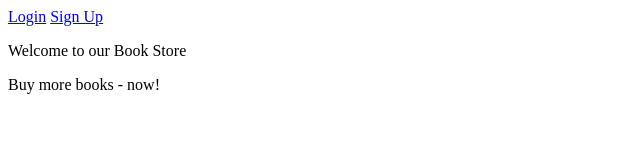
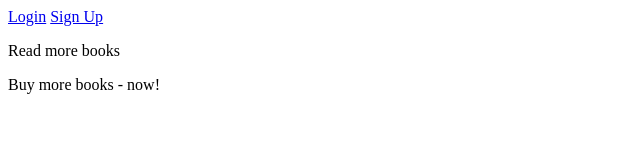
Before and after one commit to brbledsoe/BookKeeper, a plain HTML site: page index.html in a window 1280 px wide. Both pictures are taken after a click on the element "Welcome to our Book Store". Shown: the full height of the page, 0-640 px from the left. Drawn offline with Linux system fonts and the light colour scheme.

Commit message:
added text replacement

```diff
--- a/index.html
+++ b/index.html
@@ -12,11 +12,16 @@
 
 		<div id='outerdiv' name='div1' data-info='foo' class='box1'>
         <div id='innerdiv' name='div2' data-info='bar' class='box2'>
-            <p id='t1' onclick="alert('Read more books')">Welcome to our Book Store</p>
+            <p id='t1'>Welcome to our Book Store</p>
             <p id='t2'>Buy more books - now!</p>
         </div>
     </div>
-
+    <script type="text/javascript">
+    	var func1 = function () {
+ 			document.getElementById('t1').innerHTML = "Read more books";
+    	}
+    	document.getElementById('t1').onclick = func1;
+    </script>
 
 	</body>
 </html>
```
